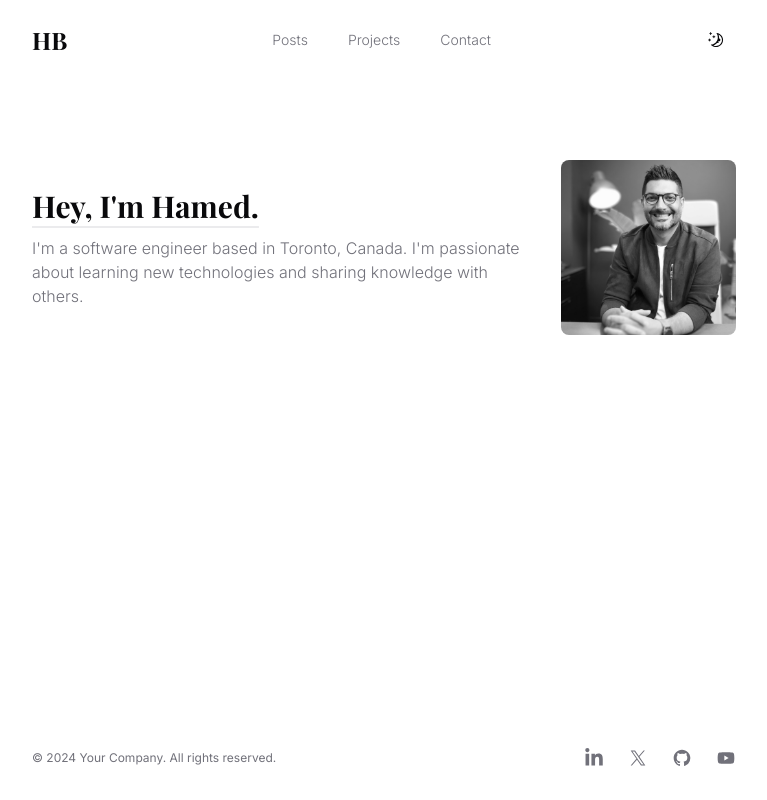
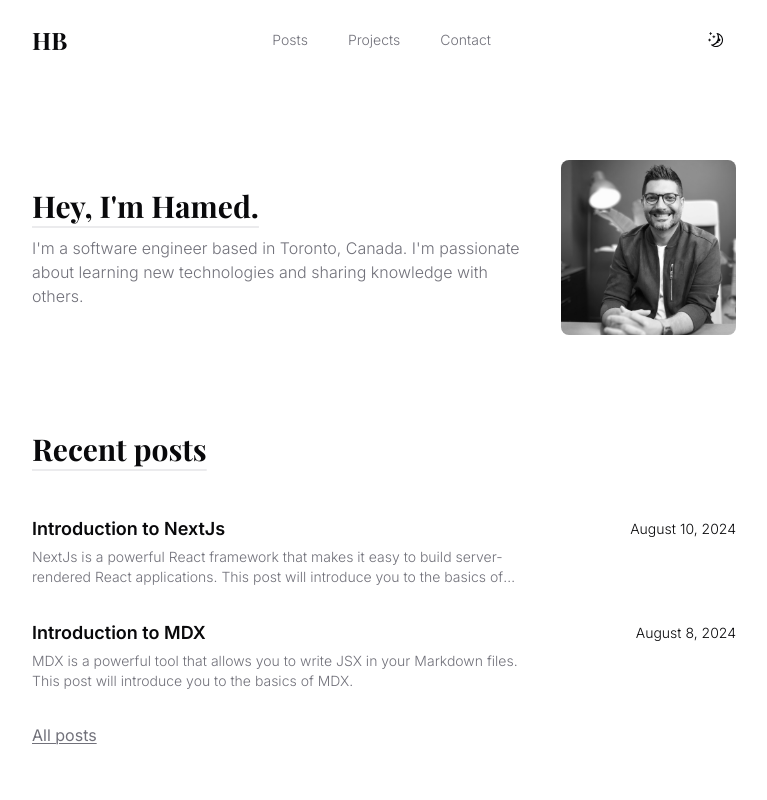
Before and after one commit to fikrirakala/next-portfolio, a Next.js app: page / in a window 1280 px wide. Shown: the top 800 px of the page, without its empty margins (256-1023 px from the left). Built offline with nearby package versions, Linux system fonts and the light colour scheme; a web font is replaced by a local one.

Commit message:
Add recent posts component

```diff
--- a/src/app/page.tsx
+++ b/src/app/page.tsx
@@ -1,10 +1,12 @@
 import IntroSection from "@/components/IntroSection";
+import RecentPosts from "@/components/RecentPosts";
 
 export default function Home() {
   return (
     <section className="pb-24 pt-40">
       <div className="container max-w-3xl">
         <IntroSection />
+        <RecentPosts />
       </div>
     </section>
   );
--- /dev/null
+++ b/src/components/RecentPosts.tsx
@@ -0,0 +1,24 @@
+import { getPosts } from "@/lib/posts";
+import React from "react";
+import Posts from "./Posts";
+import Link from "next/link";
+
+export default async function RecentPosts() {
+  const posts = await getPosts(4);
+
+  return (
+    <section className="pb-24">
+      <div>
+        <h2 className="title mb-12">Recent posts</h2>
+        <Posts posts={posts} />
+
+        <Link
+          href="/posts"
+          className="mt-8 inline-flex items-center gap-2 text-muted-foreground underline decoration-1 underline-offset-2 transition-colors hover:text-foreground"
+        >
+          <span>All posts</span>
+        </Link>
+      </div>
+    </section>
+  );
+}
```
